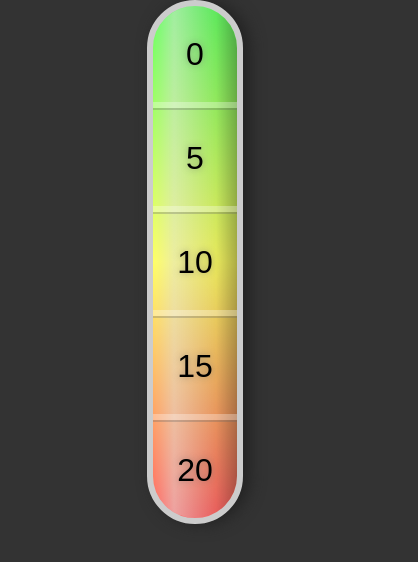
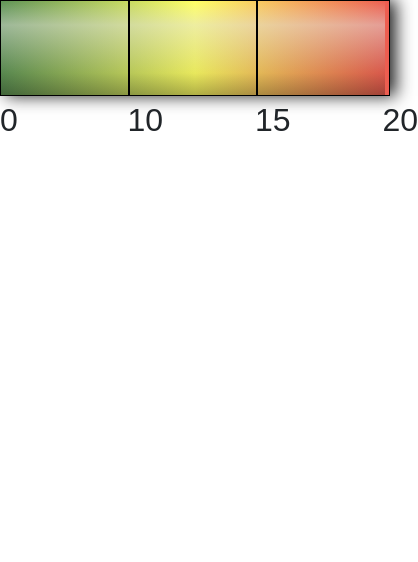
Before and after one commit to kglazko/CMU-Prototype, a plain HTML site: page score.html in a window 390 px wide. Shown: the whole page, 418 px wide, since content can reach past the window. Drawn offline with nearby package versions, Linux system fonts and the light colour scheme.

Commit message:
Changed scale

```diff
--- a/score.html
+++ b/score.html
@@ -11,23 +11,42 @@
     <title>Hello, world!</title>
     <style>
       /* variables */
+#one {
+  margin-left:0%;
+  display:inline-block;
+  width: 5%;
+}
+
+#two {
+  margin-left:25%;
+  display: inline-block;
+  width:5%;
+}
+
+#three {
+  margin-left:25%;
+  display:inline-block;
+  width:5%;
+}
+
+#four {
+  margin-left:25%;
+  display:inline-block;
+  width:5%;
+}
 /* mixins */
 /* elements */
 body {
   font-size: 200%;
   font-family: sans-serif;
-  background: #333;
-  color: #ccc;
-  text-align: center;
 }
 
 ul {
-  max-width: 25em;
+  max-width: 100%;
   margin: auto;
   overflow: hidden;
-  border-radius: 1.7em;
   box-shadow: 0.2em 0 0.5em #222;
-  border: 0.2em solid #ccc;
+  border: 1px solid black;
   padding: 0;
   text-align: center;
 }
@@ -54,22 +73,22 @@ ul li input[type=radio]:checked + label {
 }
 
 /* horizontal orientation */
-@media only screen and (min-width: 530px) {
+@media only screen and (min-width: 30px) {
   ul {
     height: 3em;
-    background: -webkit-linear-gradient(right, #ff6464 0%, #ffff64 50%, #64ff64 100%);
+    background: -webkit-linear-gradient(right, #E83224CC 0%, #ffff64 50%, #36782ACC 100%);
     background: linear-gradient(from right, #ff6464 0%, #ffff64 50%, #64ff64 100%);
   }
   ul li {
     float: left;
-    width: 20%;
+    width: 33%;
   }
   ul li label {
     line-height: 3em;
     background: -webkit-linear-gradient(top, rgba(255, 255, 255, 0) 0%, rgba(220, 220, 220, 0.5) 25%, rgba(30, 30, 30, 0.1) 75%, rgba(0, 0, 0, 0.33) 100%);
     background: linear-gradient(from top, rgba(255, 255, 255, 0) 0%, rgba(220, 220, 220, 0.5) 25%, rgba(30, 30, 30, 0.1) 75%, rgba(0, 0, 0, 0.33) 100%);
-    border-right: 0.2em solid rgba(255, 255, 255, 0.3);
-    border-left: 0.07em solid rgba(100, 100, 100, 0.3);
+    border-right: 1px solid black;
+    border-left: 1px solid black;
   }
   ul li label:hover,
 ul li input[type=radio]:checked + label {
@@ -83,32 +102,6 @@ ul li input[type=radio]:checked + label {
     border-right: none;
   }
 }
-/* verticaly orientation */
-@media only screen and (max-width: 529px) {
-  ul {
-    width: 3em;
-    background: -webkit-linear-gradient(bottom, #ff6464 0%, #ffff64 50%, #64ff64 100%);
-    background: linear-gradient(from bottom, #ff6464 0%, #ffff64 50%, #64ff64 100%);
-  }
-  ul li label {
-    line-height: 3em;
-    background: -webkit-linear-gradient(left, rgba(255, 255, 255, 0) 0%, rgba(220, 220, 220, 0.5) 25%, rgba(30, 30, 30, 0.1) 75%, rgba(0, 0, 0, 0.33) 100%);
-    background: linear-gradient(from left, rgba(255, 255, 255, 0) 0%, rgba(220, 220, 220, 0.5) 25%, rgba(30, 30, 30, 0.1) 75%, rgba(0, 0, 0, 0.33) 100%);
-    border-bottom: 0.2em solid rgba(255, 255, 255, 0.3);
-    border-top: 0.07em solid rgba(100, 100, 100, 0.3);
-  }
-  ul li label:hover,
-ul li input[type=radio]:checked + label {
-    background: -webkit-linear-gradient(right, rgba(255, 255, 255, 0) 0%, rgba(220, 220, 220, 0.5) 25%, rgba(30, 30, 30, 0.1) 75%, rgba(0, 0, 0, 0.33) 100%);
-    background: linear-gradient(from right, rgba(255, 255, 255, 0) 0%, rgba(220, 220, 220, 0.5) 25%, rgba(30, 30, 30, 0.1) 75%, rgba(0, 0, 0, 0.33) 100%);
-  }
-  ul li:first-child label {
-    border-top: none;
-  }
-  ul li:last-child label {
-    border-bottom: none;
-  }
-}
     </style>
   </head>
   <body>
@@ -116,25 +109,35 @@ ul li input[type=radio]:checked + label {
     <ul>
   <li>
     <input id="input0" type="radio" name="input" value="0"/>
-    <label for="input0">0</label>
+    <label for="input0">&nbsp;</label>
   </li>
   <li>
     <input id="input1" type="radio" name="input" value="1"/>
-    <label for="input1">5</label>
+    <label for="input1">&nbsp;</label>
   </li>
   <li>
     <input id="input2" type="radio" name="input" value="2"/>
-    <label for="input2">10</label>
-  </li>
-  <li>
-    <input id="input3" type="radio" name="input" value="3"/>
-    <label for="input3">15</label>
-  </li>
-  <li>
-    <input id="input4" type="radio" name="input" value="4"/>
-    <label for="input4">20</label>
+    <label for="input2">&nbsp;</label>
   </li>
 </ul>
+
+<div class="row">
+  <div id="one">
+    0
+  </div>
+
+  <div id="two">
+    10
+  </div>
+
+    <div id="three">
+    15
+  </div>
+
+    <div id="four">
+    20
+  </div>
+  </div>
 
 
     <!-- Optional JavaScript; choose one of the two! -->
```
